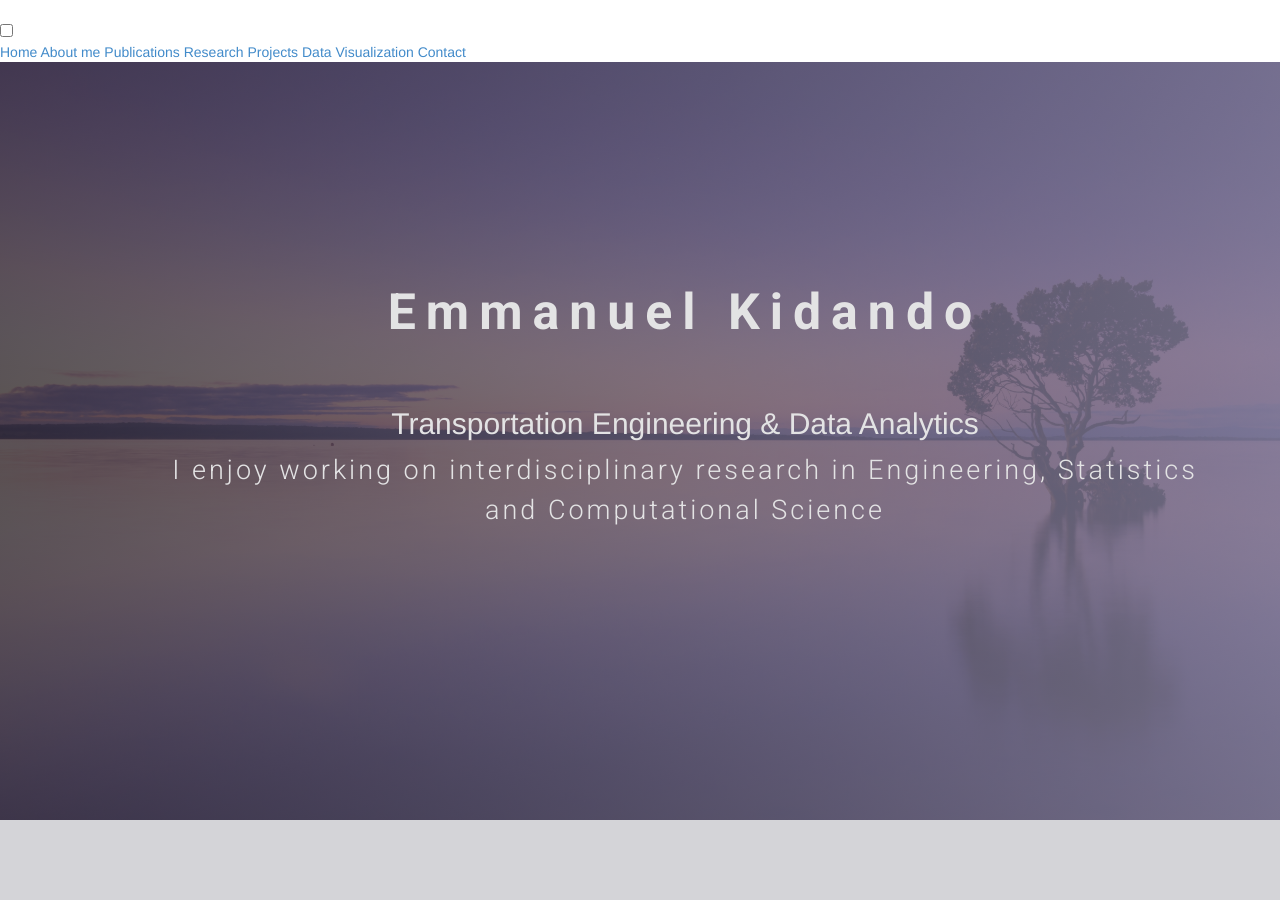
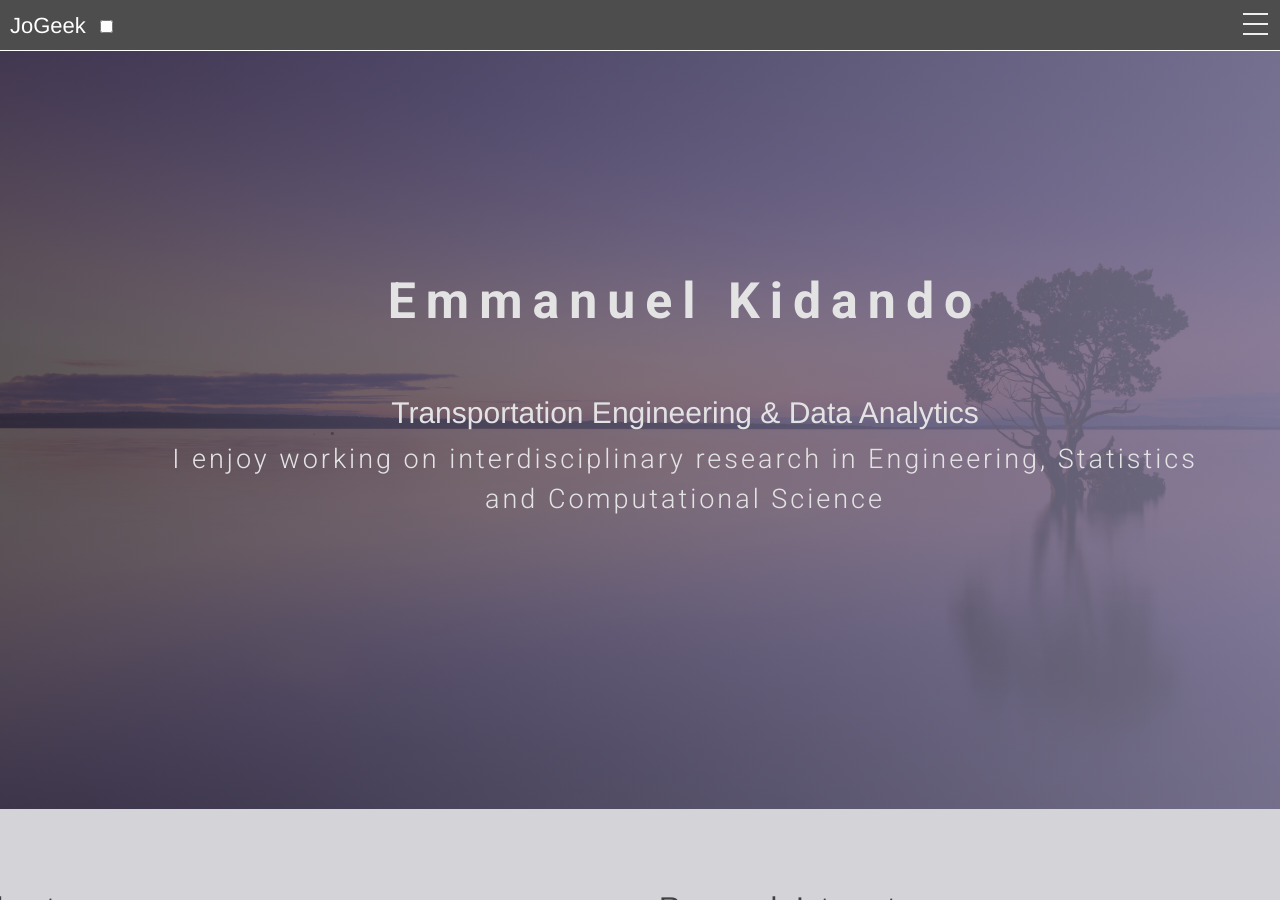
Before and after one commit to ekidando/Kidando, a Jekyll site: the page index.html, which Jekyll copies as it is, in a window 1280 px wide and 900 px high. Built offline with Jekyll 4.4.1, drawn with Linux system fonts in a browser that asks for light colours; nearby versions of some CDN libraries; some web fonts are replaced.

Commit message:
Update index.html

```diff
--- a/index.html
+++ b/index.html
@@ -18,15 +18,21 @@
   <!-- head close -->
 <body>
 
-<div class="sidebar-brand">
-    <label for="sidebar-nav-check">
+<div class="nav">
+  <div class="nav-header">
+    <div class="nav-title">
+      JoGeek
+    </div>
+  </div>
+  <div class="nav-btn">
+    <label for="nav-check">
       <span></span>
       <span></span>
       <span></span>
     </label>
   </div>
-  <input type="checkbox" id="sidebar-nav-check">
-  <div class="sidebar-nav-links">
+  <input type="checkbox" id="nav-check">
+  <div class="nav-links">
     <a href="#top">Home</a>
    <a href="#about">About me</a>
     <a href="File/publication.html">Publications</a>
```
